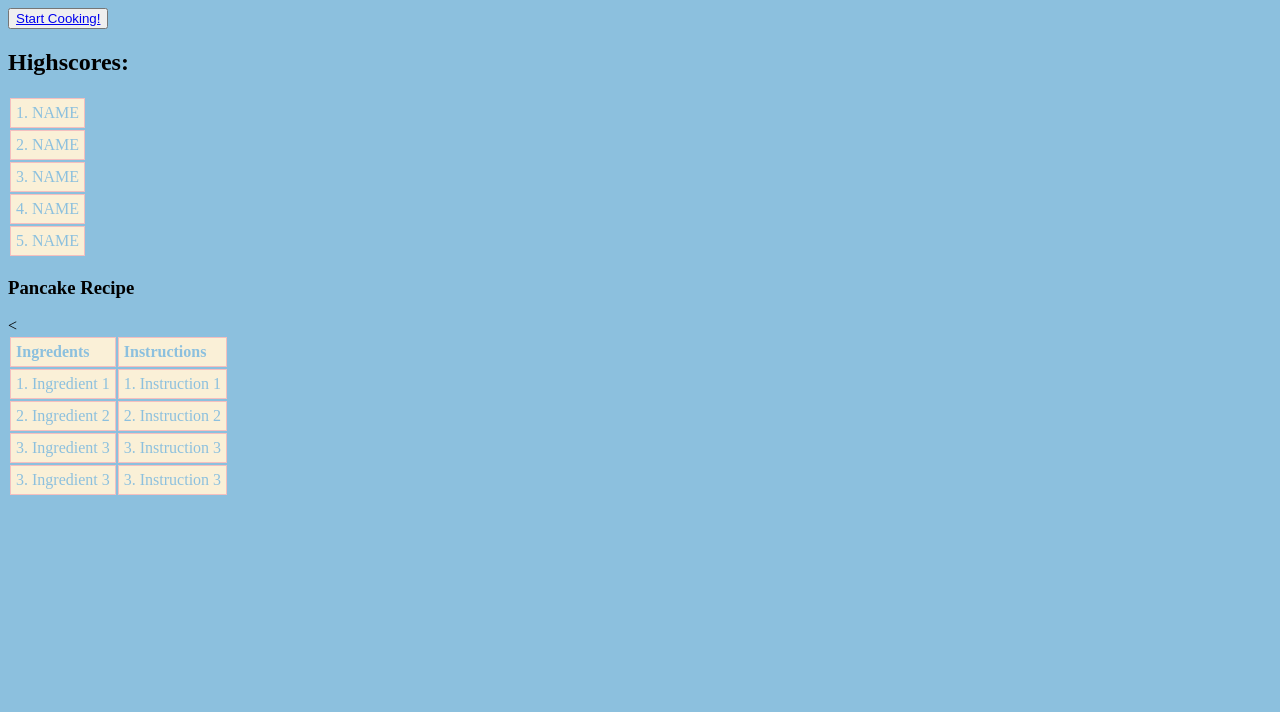
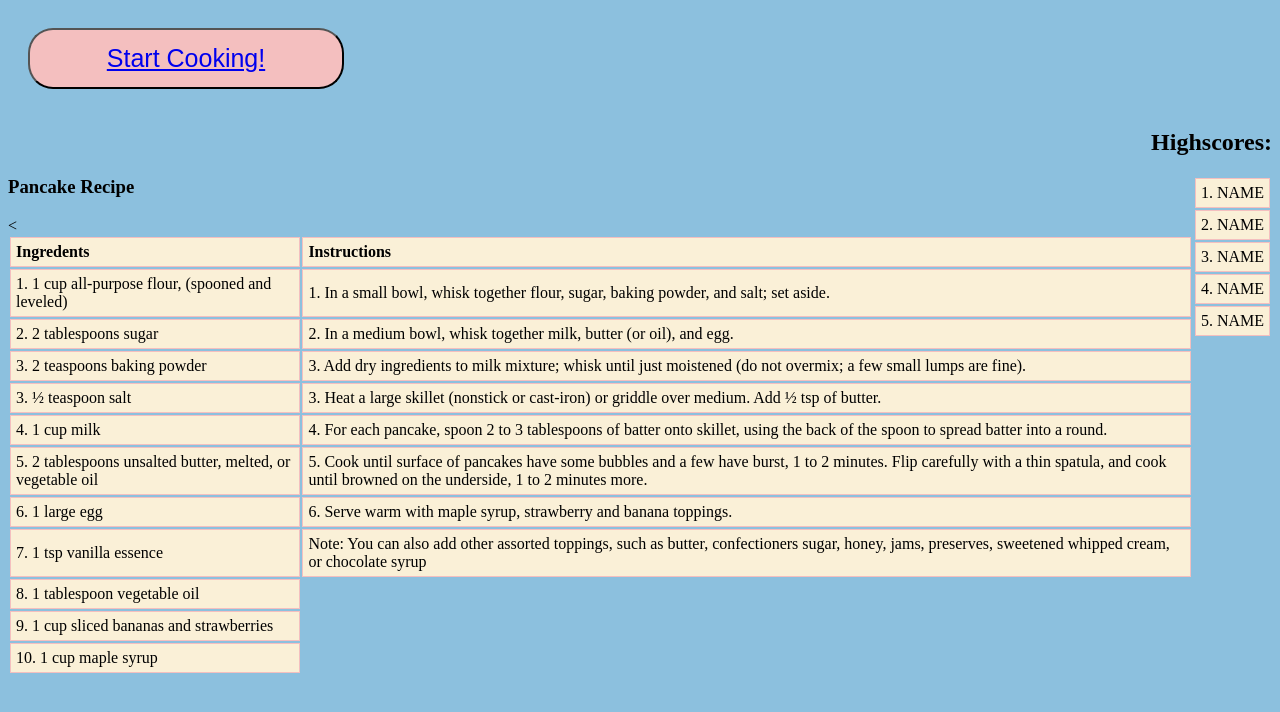
Before and after one commit to mscotti1/Byte-Buffet, a plain HTML site: page recipes/pancakes/home.html in a window 1280 px wide. Drawn offline with Linux system fonts and the light colour scheme.

Commit message:
pancake home worked on some more

```diff
--- a/recipes/pancakes/home.html
+++ b/recipes/pancakes/home.html
@@ -8,17 +8,28 @@
             border: 1px solid #F4BFBF; padding: 5px;
         }
         tr {
-            background-color: #FAF0D7; color: #8CC0DE;
+            background-color: #FAF0D7; color: black;
+        }
+        .block {
+          width: 25%;
+          border-radius: 25px;
+          background-color: #F4BFBF;
+          /* box-shadow: 5px 5px 5px lightblue; */
+          margin: 20px;
+          padding: 14px 28px;
+          font-size: 25px;
+          cursor: pointer;
+          text-align: center;
         }
     </style>
 </head>
 
 <body>
-<button>
+<button class = "block">
     <a href = "chop.html"> Start Cooking! </a>
 </button>
-<h2> Highscores: </h2>
-<table>
+<h2 align="right"> Highscores: </h2>
+<table align = "right">
     <tr>
         <td> 1. NAME
         </td>
@@ -53,27 +64,65 @@
         </td>
     </tr>
     <tr>
-        <td> 1. Ingredient 1
+        <td> 1. 1 cup all-purpose flour, (spooned and leveled)
         </td>
-        <td> 1. Instruction 1
+        <td> 1. In a small bowl, whisk together flour, sugar, baking powder, and salt; set aside.
         </td>
     </tr>
     <tr>
-        <td> 2. Ingredient 2
+        <td> 2. 2 tablespoons sugar
         </td>
-        <td> 2. Instruction 2
+        <td> 2. In a medium bowl, whisk together milk, butter (or oil), and egg.
         </td>
     </tr>
     <tr>
-        <<td> 3. Ingredient 3
+        <<td> 3. 2 teaspoons baking powder
         </td>
-        <td> 3. Instruction 3
+        <td> 3. Add dry ingredients to milk mixture; whisk until just moistened (do not overmix; a few small lumps are fine).
         </td>
     </tr>
     <tr>
-        <td> 3. Ingredient 3
+        <td> 3. ½ teaspoon salt
         </td>
-        <td> 3. Instruction 3
+        <td> 3. Heat a large skillet (nonstick or cast-iron) or griddle over medium. Add ½ tsp of butter.
+        </td>
+    </tr>
+    <tr>
+        <td> 4. 1 cup milk
+        </td>
+        <td> 4. For each pancake, spoon 2 to 3 tablespoons of batter onto skillet, using the back of the spoon to spread batter into a round.
+        </td>
+    </tr>
+    <tr>
+        <td> 5. 2 tablespoons unsalted butter, melted, or vegetable oil
+        </td>
+        <td> 5. Cook until surface of pancakes have some bubbles and a few have burst, 1 to 2 minutes. Flip carefully with a thin spatula, and cook until browned on the underside, 1 to 2 minutes more.
+        </td>
+    </tr>
+    <tr>
+        <td> 6. 1 large egg
+        </td>
+        <td> 6. Serve warm with maple syrup, strawberry and banana toppings.
+        </td>
+    </tr>
+    <tr>
+        <td> 7. 1 tsp vanilla essence
+        </td>
+        <td> Note: You can also add other assorted toppings, such as butter, confectioners sugar, honey, jams, preserves, sweetened whipped cream, or chocolate syrup
+
+        </td>
+    </tr>
+    <tr>
+        <td> 8. 1 tablespoon vegetable oil
+        </td>
+
+    </tr>
+    <tr>
+        <td> 9. 1 cup sliced bananas and strawberries
+        </td>
+    </tr>
+    <tr>
+        <td> 10. 1 cup maple syrup
         </td>
     </tr>
 </table>
```
